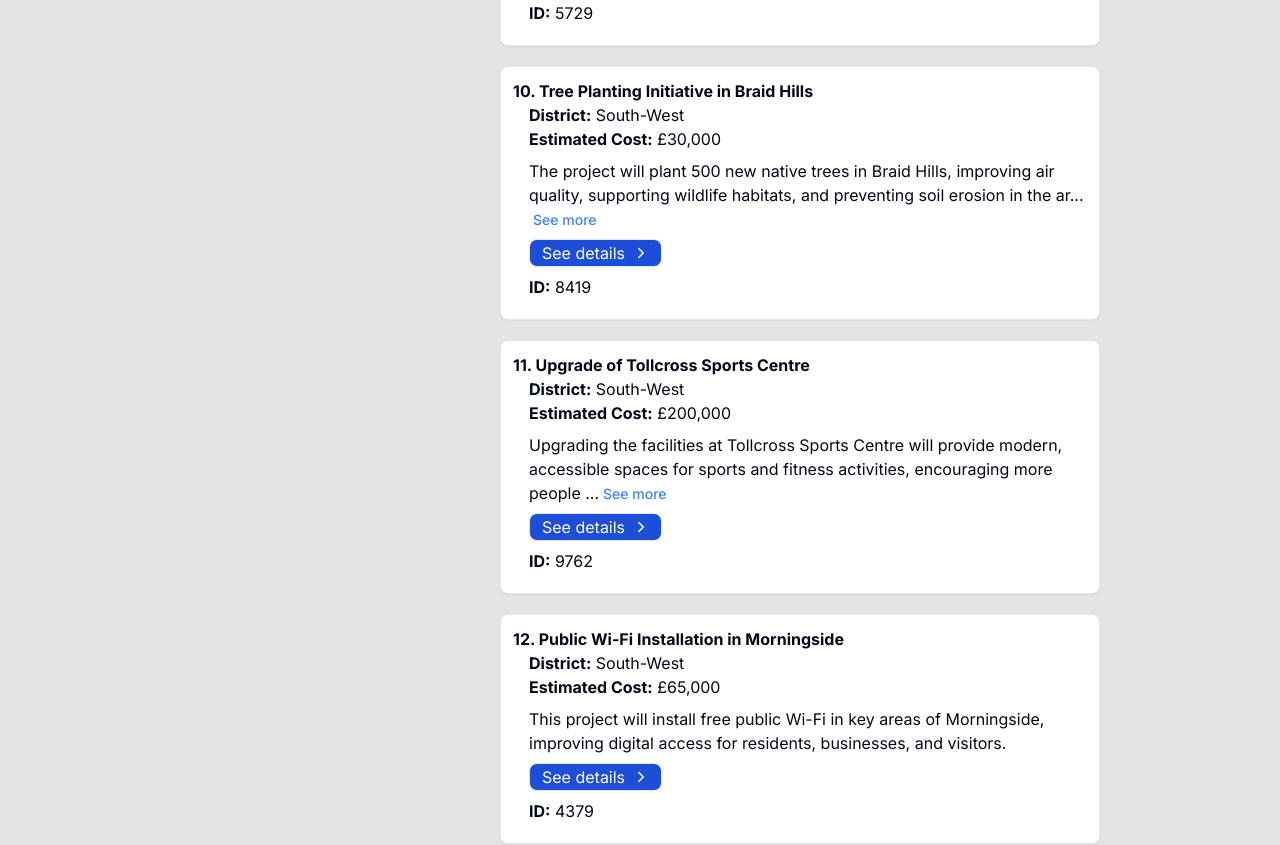
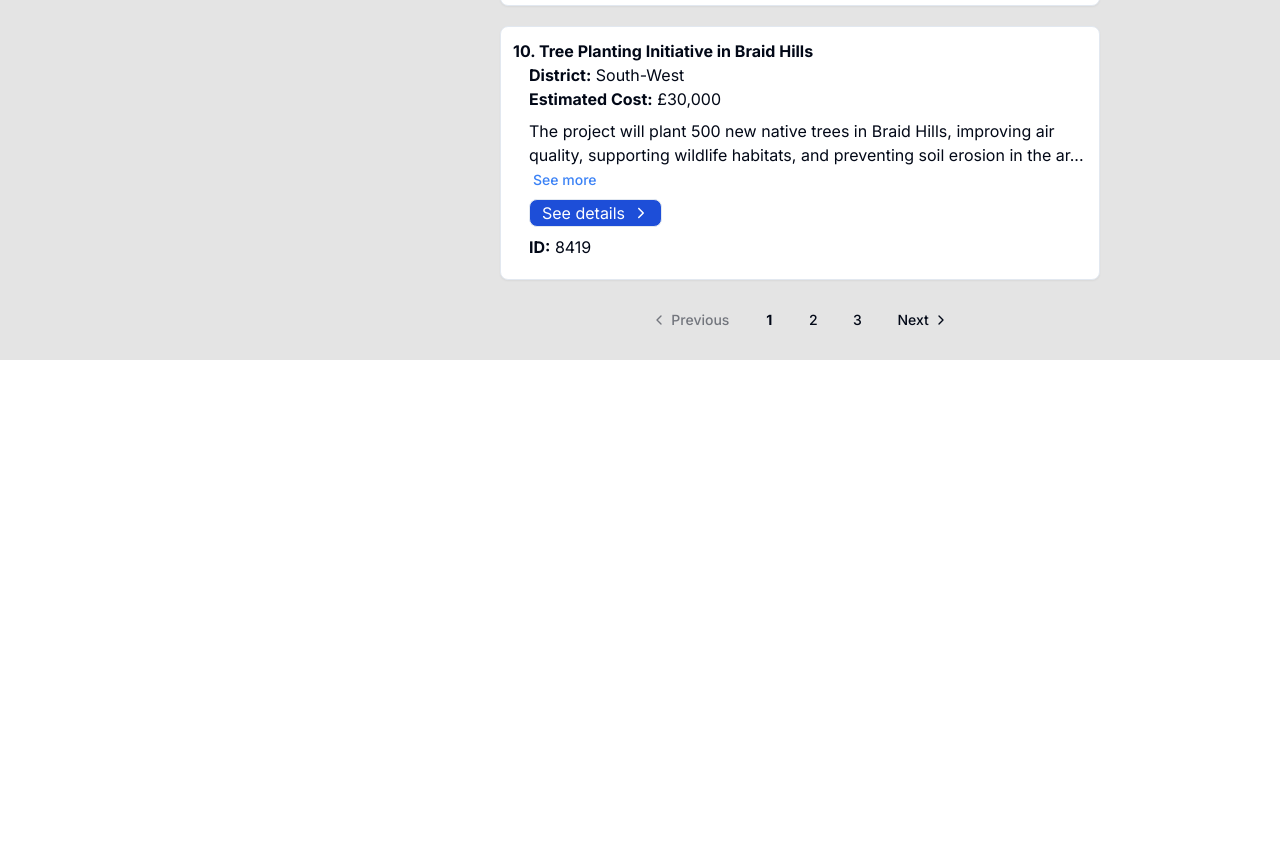
Before and after one commit to LSzpilowski/leaf-3, a Next.js app: page /projects in a window 1280 px wide. Shown: the part 2716-3561 px from the top of the page. After the commit the page ends 3076 px from the top, so only its background shows below. Built offline with nearby package versions, Linux system fonts and the light colour scheme.

Commit message:
Feat/pagination
* upgrade display project

* feat/project dialog with data

* add feat/filter template

* update feat/filter

* wee styling change

* delete some data in mock file

* feat/add pagination

```diff
--- /dev/null
+++ b/src/app/components/utils/customPagination.tsx
@@ -0,0 +1,71 @@
+import {
+  Pagination,
+  PaginationContent,
+  PaginationItem,
+  PaginationLink,
+  PaginationNext,
+  PaginationPrevious,
+} from "@/components/ui/pagination";
+import React from "react";
+
+interface ICustomPagination {
+  currentPage: number;
+  setCurrentPage: (currentPage: number) => void;
+  totalPages: number;
+}
+
+function CustomPagination({
+  currentPage,
+  setCurrentPage,
+  totalPages,
+}: ICustomPagination) {
+  return (
+    <>
+      <Pagination>
+        <PaginationContent>
+          <PaginationItem>
+            <PaginationPrevious
+              className={
+                currentPage === 1 ? "pointer-events-none opacity-50" : undefined
+              }
+              href="#"
+              onClick={() => {
+                if (currentPage > 1) {
+                  setCurrentPage(currentPage - 1);
+                }
+              }}
+            />
+          </PaginationItem>
+          {Array.from({ length: totalPages }, (_, index) => (
+            <PaginationItem key={index}>
+              <PaginationLink
+                href="#"
+                onClick={() => setCurrentPage(index + 1)}
+                className={currentPage === index + 1 ? "font-bold" : ""}
+              >
+                {index + 1}
+              </PaginationLink>
+            </PaginationItem>
+          ))}
+          <PaginationItem>
+            <PaginationNext
+              className={
+                currentPage === totalPages
+                  ? "pointer-events-none opacity-50"
+                  : undefined
+              }
+              onClick={() => {
+                if (currentPage < totalPages) {
+                  setCurrentPage(currentPage + 1);
+                }
+              }}
+              href="#"
+            />
+          </PaginationItem>
+        </PaginationContent>
+      </Pagination>
+    </>
+  );
+}
+
+export default CustomPagination;
--- a/src/app/projects/page.tsx
+++ b/src/app/projects/page.tsx
@@ -11,19 +11,23 @@ function Projects() {
   const [selectedZone, setSelectedZone] = useState("All");
   const [projectId, setProjectId] = useState<string>("");
   const [projectName, setProjectName] = useState<string>("");
+  const [currentPage, setCurrentPage] = useState(1);
 
   const handleZoneChange = (zone: string) => {
     setSelectedZone(zone);
+    setCurrentPage(1);
     filterProjects(zone, projectId, projectName);
   };
 
   const handleIdChange = (id: string) => {
     setProjectId(id);
+    setCurrentPage(1);
     filterProjects(selectedZone, id, projectName);
   };
 
   const handleNameChange = (name: string) => {
     setProjectName(name);
+    setCurrentPage(1);
     filterProjects(selectedZone, projectId, name);
   };
 
@@ -52,8 +56,8 @@ function Projects() {
   };
 
   return (
-    <div className="min-h-screen w-full flex flex-col items-center gap-10 bg-[#E4E4E4]">
-      <div className="relative w-full h-64">
+    <div className="min-h-screen w-full flex flex-col items-center gap-8 bg-[#E4E4E4] ">
+      <div className="relative w-full h-[28vh]">
         <Image
           src={"/images/pkpark.png"}
           alt="Parkour Park"
@@ -69,7 +73,7 @@ function Projects() {
           </p>
         </div>
       </div>
-      <div className="flex flex-row justify-between w-3/4">
+      <div className="flex flex-row justify-between w-3/4 min-h-[65vh] ">
         <div className="w-1/3 text-center p-5">
           <FilterProjects
             selectedZone={selectedZone}
@@ -78,8 +82,12 @@ function Projects() {
             onNameChange={handleNameChange}
           />
         </div>
-        <div className="w-2/3 p-5">
-          <ProjectsList filteredProjects={filteredProjects} />
+        <div className="w-2/3 p-5 h-full ">
+          <ProjectsList
+            filteredProjects={filteredProjects}
+            currentPage={currentPage}
+            setCurrentPage={setCurrentPage}
+          />
         </div>
       </div>
     </div>
--- a/src/app/projects/project/projectList.tsx
+++ b/src/app/projects/project/projectList.tsx
@@ -1,40 +1,50 @@
 import ProjectCard from "./projectCard";
+import { IMockProjects } from "@/app/mockData";
+import CustomPagination from "@/app/components/utils/customPagination";
 
-import { IMockProjects } from "@/app/mockData";
 const areas = ["South-East", "South-West", "North-East", "North-West"];
 
 interface IProjectList {
   filteredProjects: IMockProjects[];
+  currentPage: number;
+  setCurrentPage: (currentPage: number) => void;
 }
 
-function ProjectsList({ filteredProjects }: IProjectList) {
-  let globalIndex = -1;
+function ProjectsList({
+  filteredProjects,
+  currentPage,
+  setCurrentPage,
+}: IProjectList) {
+  const rowsPerPage = 10;
+
+  const projectsInAllAreas = areas
+    .map((area) =>
+      filteredProjects.filter((project) => project.district === area)
+    )
+    .flat();
+
+  const totalPages = Math.ceil(projectsInAllAreas.length / rowsPerPage);
+  const startIndex = (currentPage - 1) * rowsPerPage;
+  const endIndex = Math.min(
+    startIndex + rowsPerPage,
+    projectsInAllAreas.length
+  );
 
   return (
-    <div className="flex flex-col gap-5">
-      {areas.map((area) => {
-        const projectsInArea = filteredProjects.filter(
-          (project) => project.district === area
-        );
-
-        if (projectsInArea.length > 0) {
-          return (
-            <div key={area} className="flex flex-col gap-5">
-              {projectsInArea.map((project) => {
-                globalIndex++;
-                return (
-                  <ProjectCard
-                    area={project.district}
-                    index={globalIndex}
-                    project={project}
-                    key={globalIndex}
-                  />
-                );
-              })}
-            </div>
-          );
-        }
-      })}
+    <div className="flex flex-col gap-5 items-center min-h-[60vh] justify-between">
+      {projectsInAllAreas.slice(startIndex, endIndex).map((project, index) => (
+        <ProjectCard
+          area={project.district}
+          index={startIndex + index}
+          project={project}
+          key={startIndex + index}
+        />
+      ))}
+      <CustomPagination
+        currentPage={currentPage}
+        setCurrentPage={setCurrentPage}
+        totalPages={totalPages}
+      />
     </div>
   );
 }
```
Also changed, not shown: src/app/mockData.ts (+1 -1 lines).
